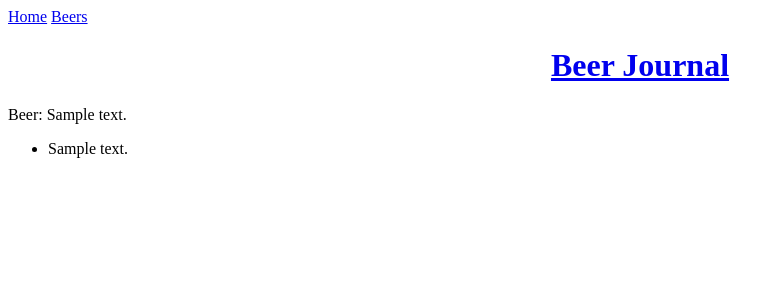
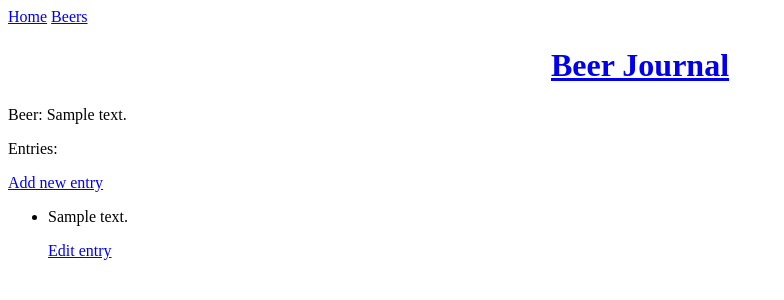
Before and after one commit to jpmaldonado/django-course, a Django app: page /beers/1/ in a window 1280 px wide. Shown: the top 300 px of the page, without its empty margins (0-784 px from the left). Run offline with Django 3.2, Linux system fonts and the light colour scheme; tables that the repository leaves empty hold one stand-in row (values such as "Sample post").

Commit message:
added other forms

```diff
--- a/beerjournal/journal/templates/journal/beer.html
+++ b/beerjournal/journal/templates/journal/beer.html
@@ -1,11 +1,14 @@
 {% extends 'journal/base.html' %}
 {% block content %}
 <p> Beer: {{ beer }}</p>
+<p>Entries:</p>
+<a href="{% url 'journal:new_entry' beer.id %}">Add new entry</a>
 <ul>
     {% for entry in entries %}
     <li>
         <p>{{ entry.date }}</p>
         <p>{{ entry.text }}</p>
+        <p><a href="{% url 'journal:edit_entry' entry.id %}">Edit entry</a></p>
     </li>
 
     {% endfor %}
--- a/beerjournal/journal/urls.py
+++ b/beerjournal/journal/urls.py
@@ -7,4 +7,6 @@ urlpatterns = [
     path('beers/', views.beers, name='beers'),
     path('beers/<int:beer_id>/', views.beer, name='beer'),
     path('beers/new/', views.new_beer, name='new_beer'),
+    path('entry/new/<int:beer_id>/', views.new_entry, name='new_entry'),
+    path('entry/edit/<int:entry_id>/', views.edit_entry, name='edit_entry'),
 ]
--- a/beerjournal/journal/views.py
+++ b/beerjournal/journal/views.py
@@ -1,6 +1,6 @@
 from django.shortcuts import render, redirect
-from .models import Beer
-from .forms import BeerForm
+from .models import Beer, Entry
+from .forms import BeerForm, EntryForm
 
 # Create your views here.
 from django.shortcuts import render
@@ -31,3 +31,31 @@ def new_beer(request):
 
     context = {'form':form}
     return render(request, 'journal/new_beer.html', context)
+
+def new_entry(request, beer_id):
+    beer = Beer.objects.get(id=beer_id)
+    if request.method != 'POST':
+        form = EntryForm()
+    else:
+        form = EntryForm(data=request.POST)
+        if form.is_valid():
+            new_entry = form.save(commit=False) # Grab the data
+            new_entry.beer = beer #Set attribute before saving
+            new_entry.save() #Save
+            return redirect('journal:beer', beer_id=beer_id)
+    context = {'beer':beer, 'form':form}
+    return render(request, 'journal/new_entry.html', context)
+
+def edit_entry(request, entry_id):
+    entry = Entry.objects.get(id=entry_id)
+    beer = entry.beer
+
+    if request.method != 'POST':
+        form = EntryForm(instance=entry)
+    else:
+        form = EntryForm(instance=entry, data=request.POST)
+        if form.is_valid():
+            form.save()
+            return redirect('journal:beer', beer_id = beer.id)
+    context = {'entry':entry, 'beer':beer, 'form':form}
+    return render(request, 'journal/edit_entry.html', context)
```
Also changed, not shown: beerjournal/journal/forms.py (+8 -1 lines), beerjournal/journal/templates/journal/edit_entry.html (added, +9 -0 lines), beerjournal/journal/templates/journal/new_entry.html (added, +9 -0 lines).
